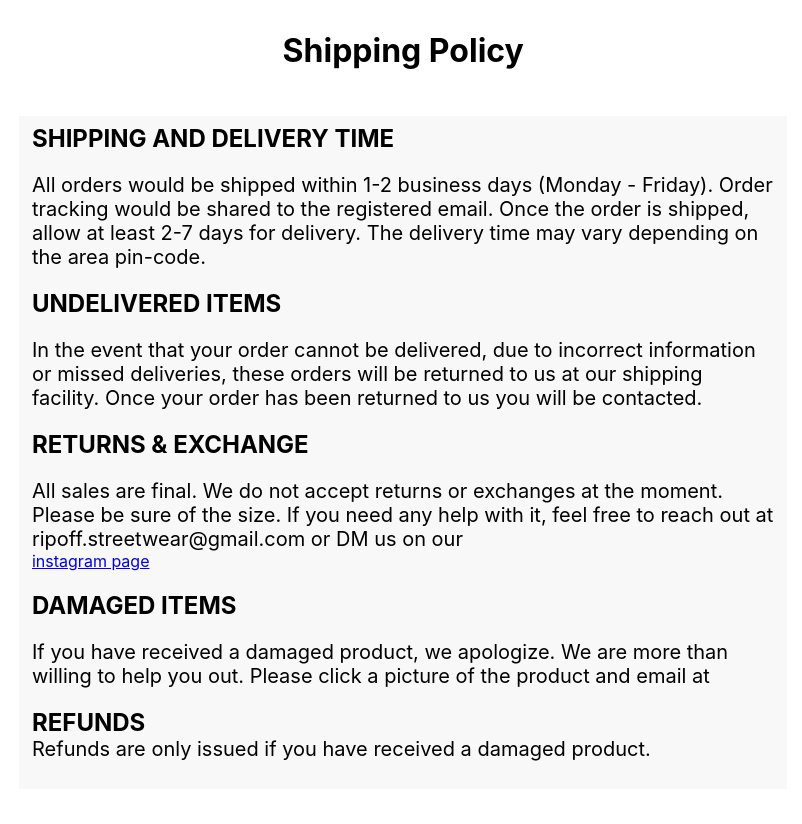
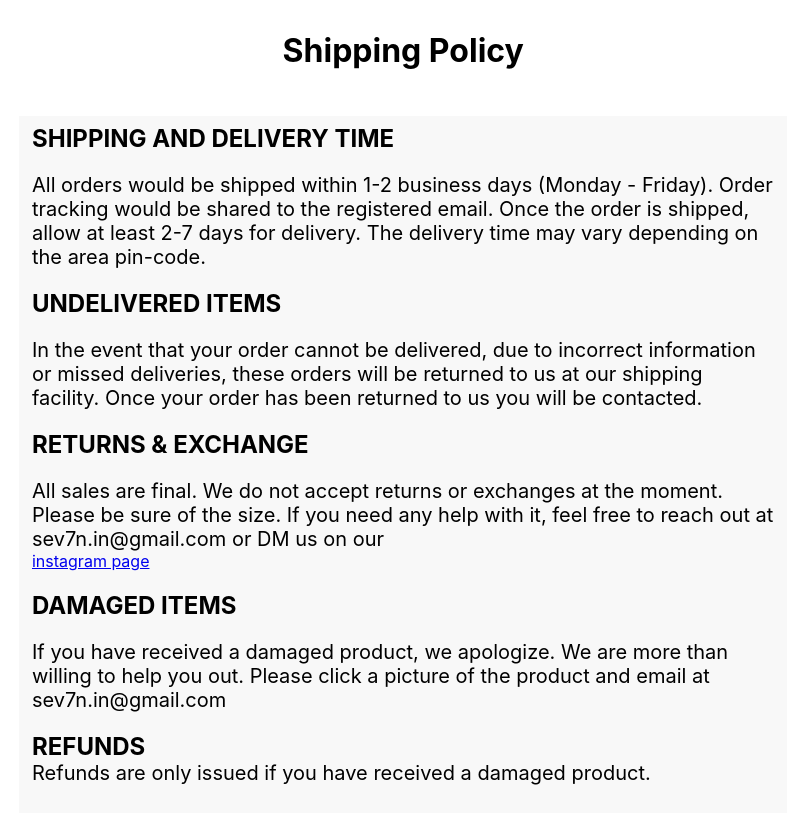
Before and after one commit to krish3957/E-commerce-client, a React (Create React App) app: page /policies/shipping-policy in a window 1280 px wide. Shown: the top 824 px of the page, without its empty margins (224-1026 px from the left). Built offline with nearby package versions, Linux system fonts and the light colour scheme.

Commit message:
Change in Policy

```diff
--- a/src/pages/Contact.jsx
+++ b/src/pages/Contact.jsx
@@ -61,7 +61,7 @@ const Contact = () => {
                     Dm Us On Instagram <Link to={'https://www.instagram.com/sev7n.in/'}>@Sev7n.in</Link>
                 </P>
                 <Br/>
-                <P>Address - Khana Chowk, Junavas, Madhapar, Kutch,Gujrat </P>
+                <P>Address - Opposite to New Bus Stand, Junavas, Madhapar, Kutch,Gujrat </P>
                 <P>Owned By-Raj Auto Center</P>
             </Content>
         </Container>
--- a/src/pages/Product.jsx
+++ b/src/pages/Product.jsx
@@ -195,7 +195,7 @@ const Product = () => {
                     <Title>{product.title}</Title>
                     <Desc>{product.desc}</Desc>
                     <Price>₹{product.price}
-                        <CancelledPrice> ₹1799</CancelledPrice>
+                        <CancelledPrice> ₹1199</CancelledPrice>
                     </Price>
                     <FilterContainer>
                         <Filter>
--- a/src/pages/Shipping.jsx
+++ b/src/pages/Shipping.jsx
@@ -56,12 +56,12 @@ const Shipping = () => {
             <br/>
             <Strong>RETURNS & EXCHANGE</Strong>
             <br/>
-            <P>All sales are final. We do not accept returns or exchanges at the moment. Please be sure of the size. If you need any help with it, feel free to reach out at ripoff.streetwear@gmail.com or DM us on our </P>
+            <P>All sales are final. We do not accept returns or exchanges at the moment. Please be sure of the size. If you need any help with it, feel free to reach out at sev7n.in@gmail.com or DM us on our </P>
             <a href="https://www.instagram.com/sev7n.in/" title="Instagram ID" rel='noreferrer' target="_blank">instagram page</a>
             <Br></Br>
             <Strong>DAMAGED ITEMS</Strong>
             <Br/>
-            <P>If you have received a damaged product, we apologize. We are more than willing to help you out. Please click a picture of the product and email at </P>
+            <P>If you have received a damaged product, we apologize. We are more than willing to help you out. Please click a picture of the product and email at sev7n.in@gmail.com </P>
             <Br/>
             <Strong>REFUNDS</Strong>
             <P>Refunds are only issued if you have received a damaged product.</P>
```
